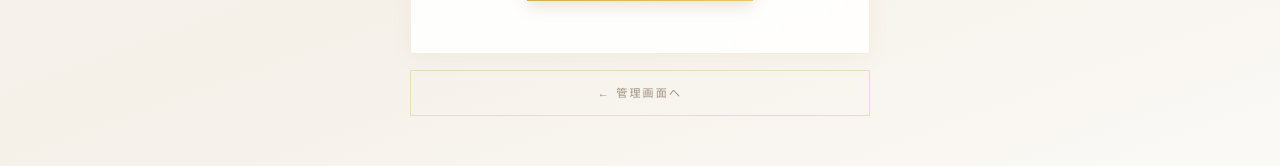
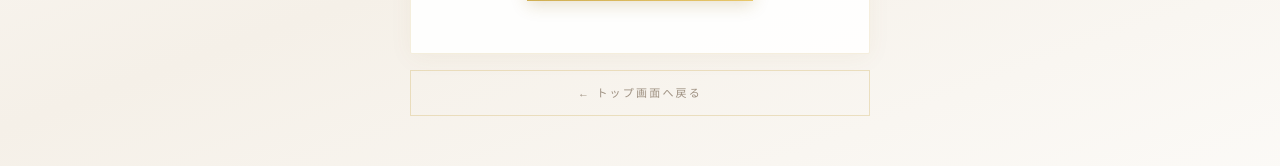
Before and after one commit to a22-air/dress-quiz-app, a Next.js app: page /admin/lottery in a window 1280 px wide. Shown: the part 504-670 px from the top of the page. Built offline with nearby package versions, Linux system fonts and the light colour scheme.

Commit message:
文言変更

```diff
--- a/app/admin/lottery/page.tsx
+++ b/app/admin/lottery/page.tsx
@@ -155,7 +155,7 @@ export default function LotteryPage() {
               router.push("/admin");
             }}
           >
-            ← 管理画面へ
+            ← トップ画面へ戻る
           </button>
         </div>
       </div>
--- a/app/admin/result/page.tsx
+++ b/app/admin/result/page.tsx
@@ -201,7 +201,7 @@ export default function ResultPage() {
         }}
         onClick={() => router.push("/admin")}
       >
-        ← 管理画面へ戻る
+        ← トップ画面へ戻る
       </button>
     </div>
   );
```
